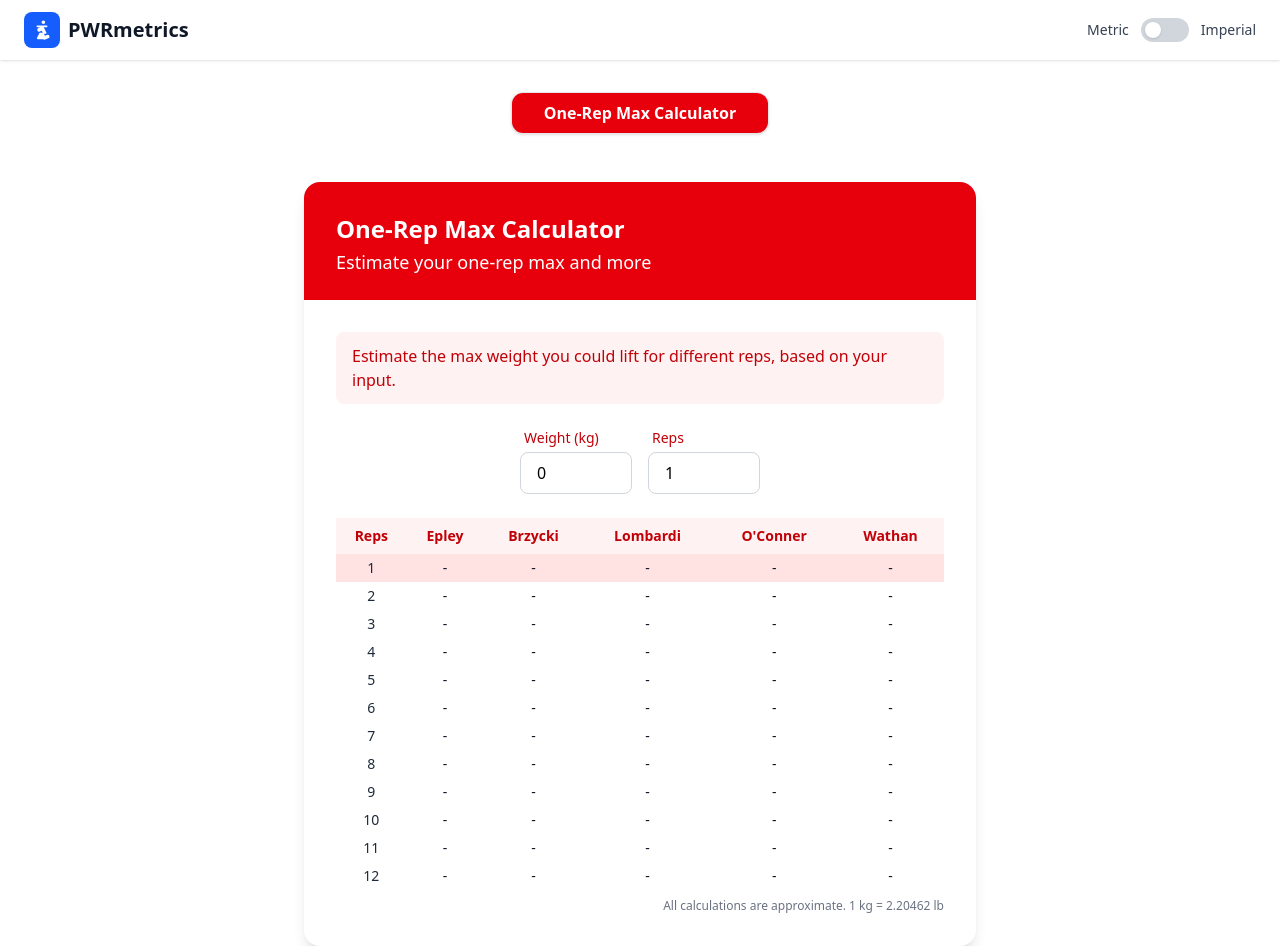
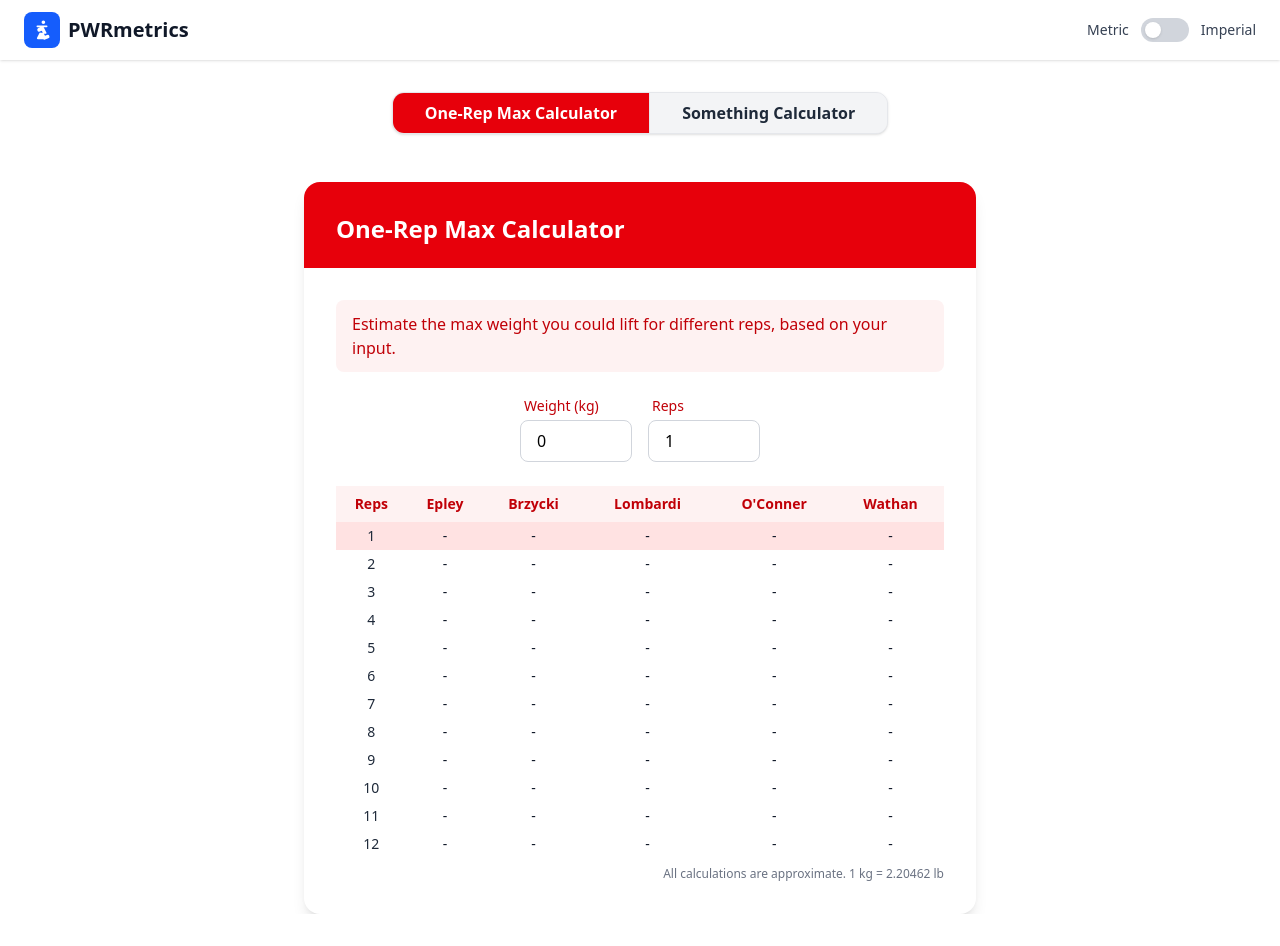
Before and after one commit to ZzyzxIsAlreadyTaken/pwrmetrics, a React (Vite) app: page / in a window 1280 px wide. After the commit the page ends 914 px from the top, so only its background shows below. Built offline with nearby package versions, Linux system fonts and the light colour scheme.

Commit message:
Updated tab bar to have dynamic coloring

```diff
--- a/src/App.tsx
+++ b/src/App.tsx
@@ -1,5 +1,7 @@
 import { useState } from "react";
-import StrengthCalculator from "./components/StrengthCalculator";
+import StrengthCalculator, {
+  STRENGTH_COLOR,
+} from "./components/StrengthCalculator";
 import Header from "./components/Header";
 import TabBar from "./components/TabBar";
 
@@ -7,12 +9,30 @@ function App() {
   const [tab, setTab] = useState("strength");
   const [unit, setUnit] = useState<"metric" | "imperial">("metric");
 
-  const tabs = [{ key: "strength", label: "One-Rep Max Calculator" }];
+  const tabs = [
+    {
+      key: "strength",
+      label: "One-Rep Max Calculator",
+      activeColor: STRENGTH_COLOR,
+    },
+    {
+      key: "something",
+      label: "Something Calculator",
+      activeColor: "bg-blue-600",
+    },
+  ];
 
   return (
     <div>
       <Header unit={unit} onUnitChange={setUnit} />
-      <TabBar tabs={tabs} activeTab={tab} onTabChange={setTab} />
+      <TabBar
+        tabs={tabs}
+        activeTab={tab}
+        onTabChange={setTab}
+        activeColor={
+          tabs.find((t) => t.key === tab)?.activeColor || STRENGTH_COLOR
+        }
+      />
       <div className="flex justify-center">
         {tab === "strength" && <StrengthCalculator unit={unit} />}
         {tab === "something" && (
--- a/src/components/StrengthCalculator.tsx
+++ b/src/components/StrengthCalculator.tsx
@@ -5,6 +5,8 @@ interface StrengthCalculatorProps {
 }
 
 const KG_TO_LB = 2.20462;
+
+export const STRENGTH_COLOR = "bg-red-600";
 
 function StrengthCalculator({ unit }: StrengthCalculatorProps) {
   const [weight, setWeight] = React.useState(0); // always store as kg internally
@@ -101,9 +103,6 @@ function StrengthCalculator({ unit }: StrengthCalculatorProps) {
         <div>
           <div className="text-2xl font-bold text-white leading-tight">
             One-Rep Max Calculator
-          </div>
-          <div className="text-lg text-white text-opacity-80 mt-1">
-            Estimate your one-rep max and more
           </div>
         </div>
       </div>
--- a/src/components/TabBar.tsx
+++ b/src/components/TabBar.tsx
@@ -9,9 +9,15 @@ interface TabBarProps {
   tabs: Tab[];
   activeTab: string;
   onTabChange: (key: string) => void;
+  activeColor: string;
 }
 
-const TabBar: React.FC<TabBarProps> = ({ tabs, activeTab, onTabChange }) => (
+const TabBar: React.FC<TabBarProps> = ({
+  tabs,
+  activeTab,
+  onTabChange,
+  activeColor,
+}) => (
   <div className="flex justify-center mt-8 mb-12">
     <div className="flex rounded-xl bg-gray-100 shadow-sm border border-gray-200 overflow-hidden">
       {tabs.map(({ key, label }, idx) => (
@@ -20,7 +26,7 @@ const TabBar: React.FC<TabBarProps> = ({ tabs, activeTab, onTabChange }) => (
           className={`px-8 py-2 text-base font-bold transition-all duration-200
             ${
               activeTab === key
-                ? "bg-red-600 text-white"
+                ? `${activeColor} text-white`
                 : "bg-gray-100 text-gray-800"
             }
             ${idx === 0 ? "" : "border-l border-gray-200"}
```
